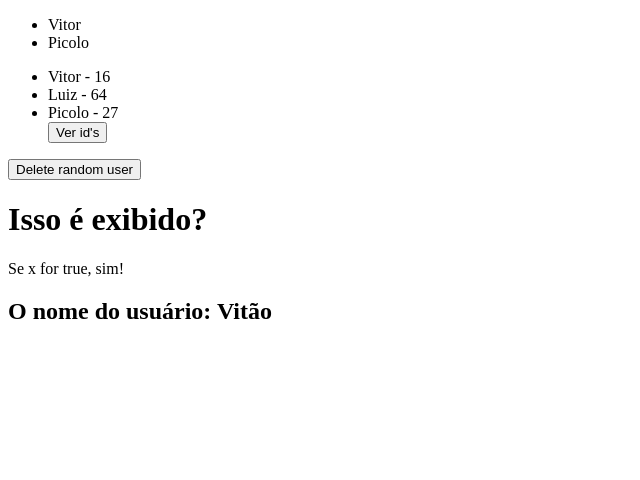
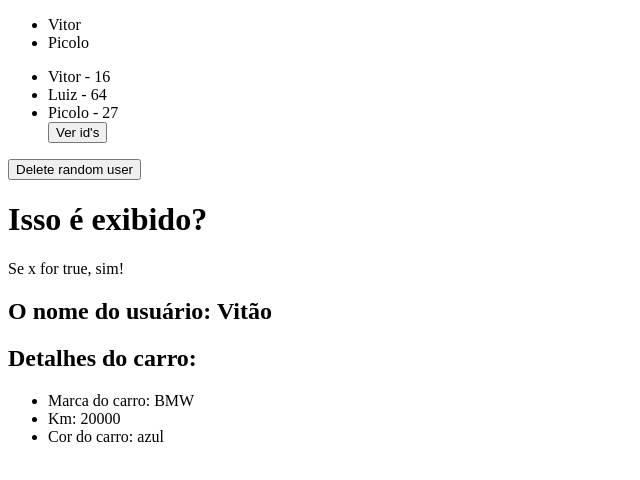
Before and after one commit to VitorCruz78/react, a Next.js app in the folder react-js/: page / in a window 1280 px wide. Shown: the top 480 px of the page, without its empty margins (0-640 px from the left). Built offline with nearby package versions, Linux system fonts and the light colour scheme.

Commit message:
destructuring of props

```diff
--- /dev/null
+++ b/react-js/src/components/CarDetails.js
@@ -0,0 +1,14 @@
+import React from "react";
+
+export default function CarDetails({ brand, km, color }) {
+    return (
+        <div>
+            <h2>Detalhes do carro:</h2>
+            <ul>
+                <li>Marca do carro: {brand}</li>
+                <li>Km: {km}</li>
+                <li>Cor do carro: {color}</li>
+            </ul>
+        </div>
+    )
+}
--- a/react-js/src/pages/index.js
+++ b/react-js/src/pages/index.js
@@ -1,13 +1,17 @@
 import ListRender from '@/components/ListRender'
 import ConditionalRender from '@/components/ConditionalRender'
 import ShowUserName from '@/components/ShowUserName'
+import CarDetails from '@/components/CarDetails'
 
 export default function Home() {
   return (
     <>
       <ListRender />
       <ConditionalRender />
+      {/*props*/}
       <ShowUserName name="Vitão" />
+      {/*destructuring*/}
+      <CarDetails brand="BMW" km={20000} color="azul" />
     </>
   )
 }
```
